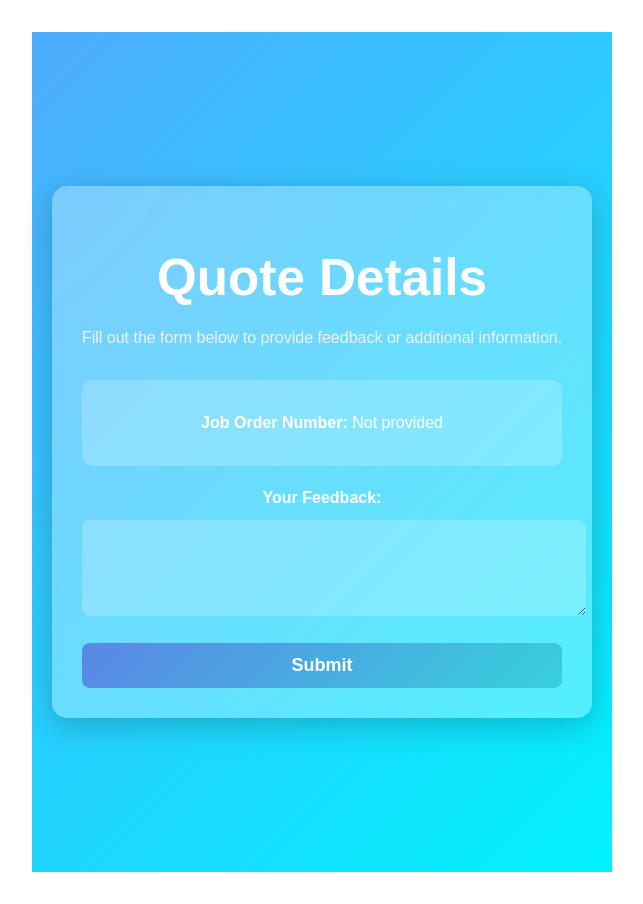
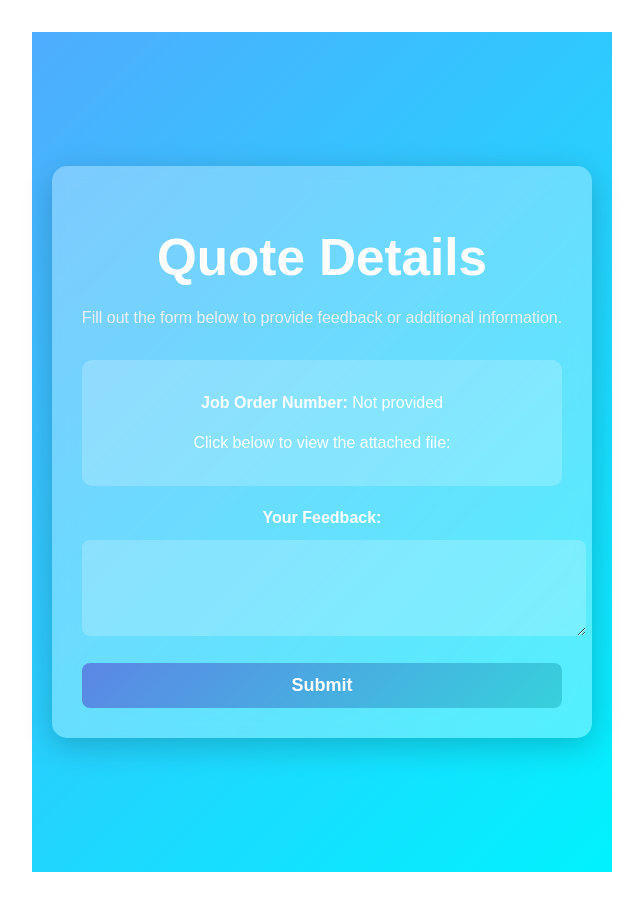
Before and after one commit to sivaathri/Feedback, a React (Vite) app: page / in a window 1280 px wide. Shown: the whole page, without its empty margins (318-961 px from the left). Built offline with nearby package versions, Linux system fonts and the light colour scheme.

Commit message:
"Added paragraph to display file viewing instructions"

```diff
--- a/src/QuoteDetailsForm .jsx
+++ b/src/QuoteDetailsForm .jsx
@@ -83,7 +83,7 @@ const QuoteDetailsForm = () => {
             <strong>Job Order Number:</strong>{" "}
             {job_order_number || "Not provided"}
           </p>
-
+          <p>Click below to view the attached file:</p>
         </div>
         {file && (
         <div>
```
